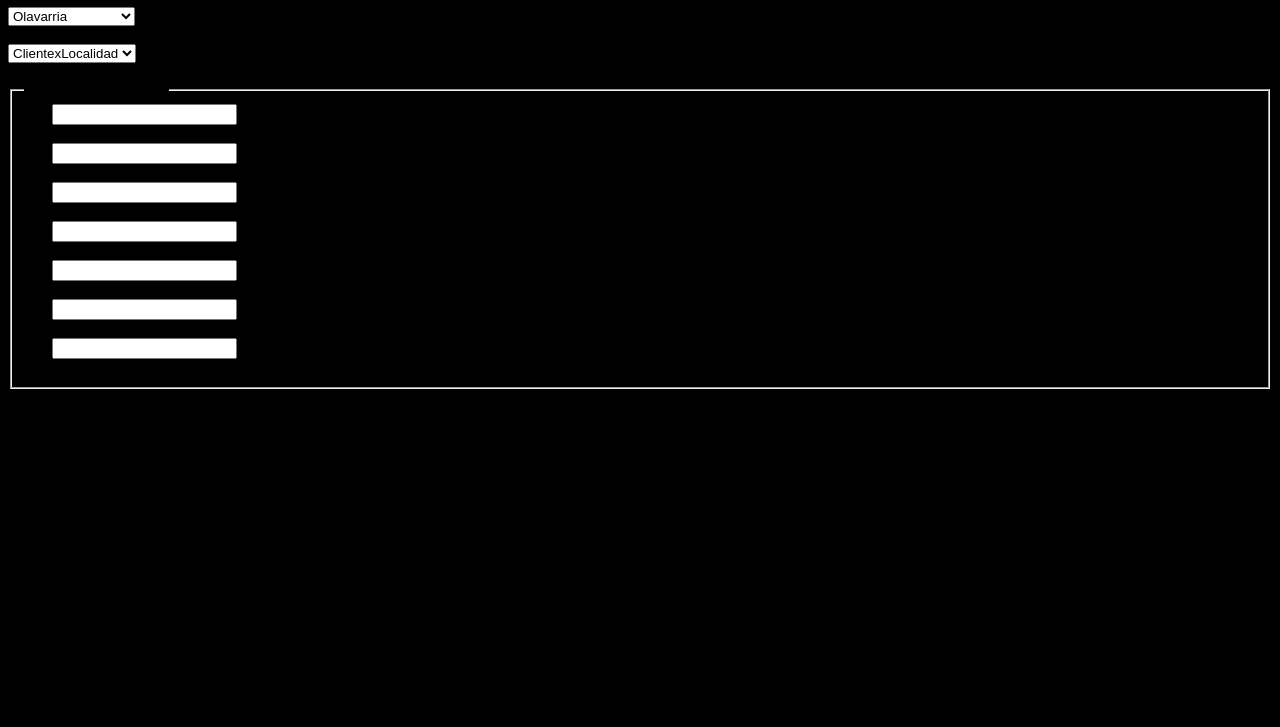
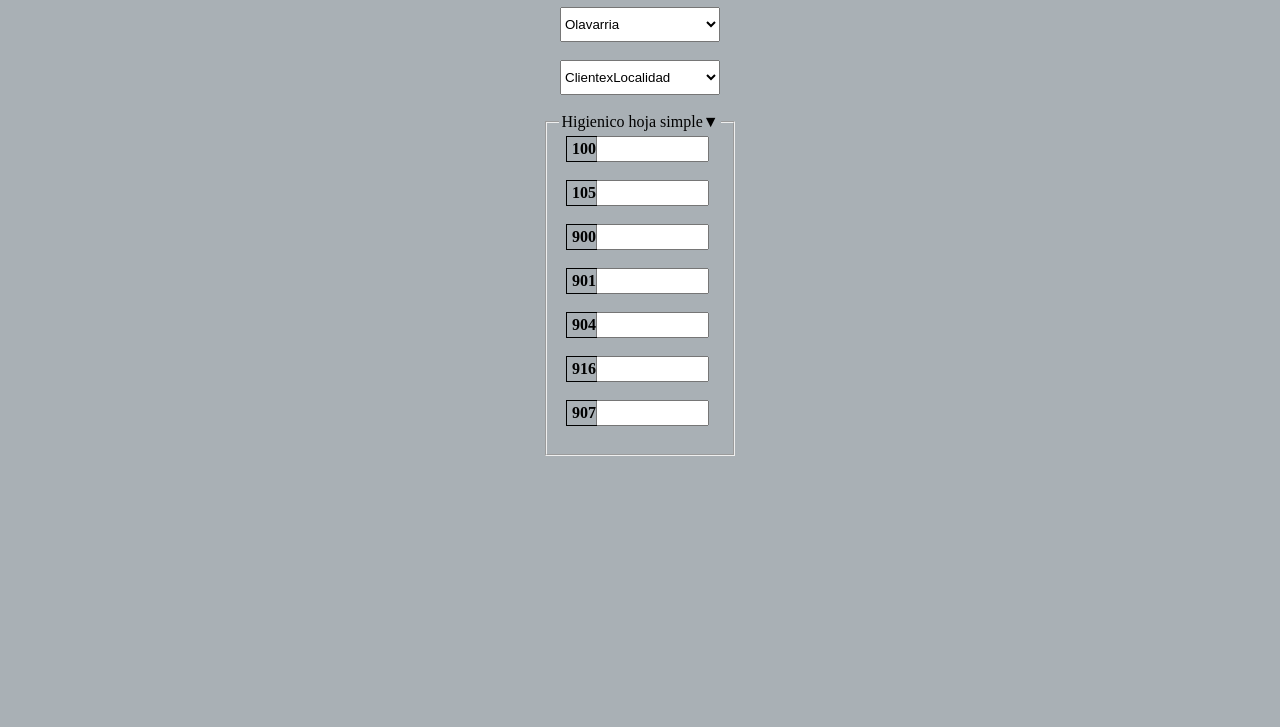
Before and after one commit to 2diego/pedidos-samzan, a plain HTML site: page Sam/sam.html in a window 1280 px wide. Shown: the part 73-800 px from the top of the page. Drawn offline with Linux system fonts and the light colour scheme.

Commit message:
Edit sam.css

```diff
--- a/Sam/sam.css
+++ b/Sam/sam.css
@@ -1,3 +1,45 @@
 body {
-  background-color: rgb(0, 0, 0);
+  background-color: rgba(108, 119, 129, 0.582);
+  text-align: center;
 }
+
+select {
+  width: 160px;
+  height: 35px;
+}
+
+option {
+  font-size: large;
+}
+
+.legend {
+  font-size: x-large;
+  width: 85%;
+  border: 1px solid black;
+  padding: 3px 6px;
+  cursor: pointer;
+  display: inline-block;
+}
+
+legend::after {
+  content: "▼";
+  float: right;
+}
+
+.codigo {
+  font-weight: bold;
+  padding: 3px 0px 4px 5px;
+  margin: 0px -5px 0px -5px;
+  border: 1px solid black;
+}
+
+fieldset {
+  width: fit-content;
+  margin: 0 auto;
+}
+
+input {
+  align-items: center;
+  height: 20px;
+  width: 105px;
+}
```
